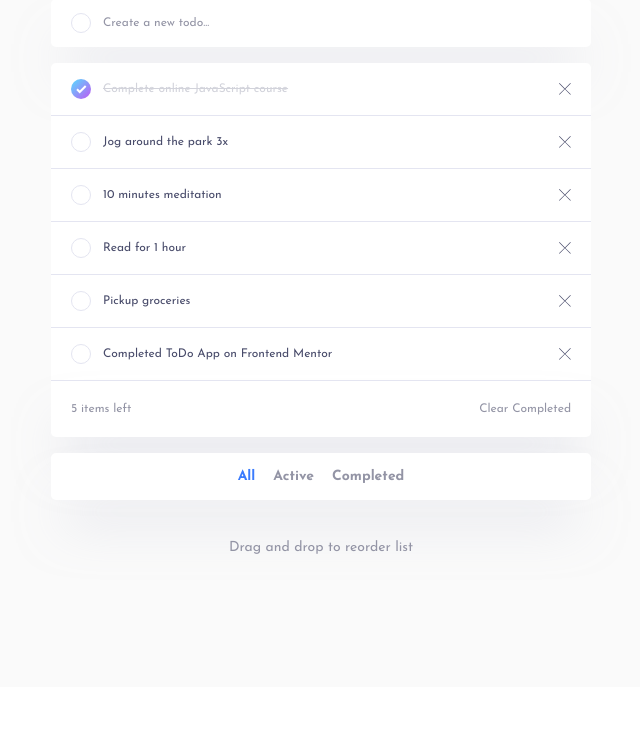
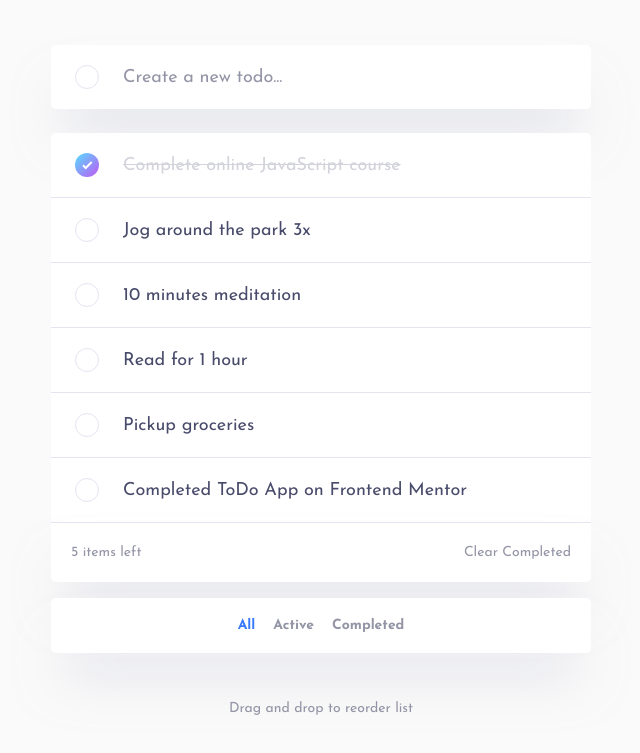
Before and after one commit to dev-fa/todo-app, a website built with webpack: page dist/index.html in a window 1280 px wide. Shown: the part 113-866 px from the top of the page, without its empty margins (319-959 px from the left). Before the commit the page ends 800 px from the top, so only its background shows below. Built offline with Linux system fonts and the light colour scheme.

Commit message:
Make site responsive

```diff
--- a/src/js/modules/ui.js
+++ b/src/js/modules/ui.js
@@ -46,7 +46,7 @@ export default class UI {
   setBackgroundImage() {
     const main = document.querySelector('main');
     if (document.documentElement.className === 'light') {
-      if (window.innerWidth <= 500) {
+      if (window.innerWidth <= 700) {
         // Mobile
         main.style.backgroundImage = 'url(./assets/bg-mobile-light.jpg)';
         main.style.backgroundRepeat = 'no-repeat';
@@ -58,7 +58,7 @@ export default class UI {
         main.style.backgroundSize = '100% auto';
       }
     } else if (document.documentElement.className === 'dark') {
-      if (window.innerWidth <= 500) {
+      if (window.innerWidth <= 700) {
         // Mobile
         main.style.backgroundImage = 'url(./assets/bg-mobile-dark.jpg)';
         main.style.backgroundRepeat = 'no-repeat';
--- a/src/sass/components/_theme-toggle.scss
+++ b/src/sass/components/_theme-toggle.scss
@@ -1,3 +1,5 @@
+@use '../abstracts/' as *;
+
 #theme-toggle {
   cursor: pointer;
   fill: #fff;
@@ -5,4 +7,11 @@
   max-width: 20px;
   min-height: 20px;
   min-width: 20px;
+
+  @include breakpoint(medium) {
+    max-height: 26px;
+    max-width: 26px;
+    min-height: 26px;
+    min-width: 26px;
+  }
 }
--- a/src/sass/components/todo-widget/_box.scss
+++ b/src/sass/components/todo-widget/_box.scss
@@ -9,6 +9,10 @@
   padding: 16px 20px;
   width: 100%;
 
+  @include breakpoint(medium) {
+    padding: 20px 24px;
+  }
+
   &--create {
     @extend .todo-box;
 
@@ -17,6 +21,11 @@
     box-shadow: var(--box-shadow-primary);
     margin-bottom: 16px;
     padding: 14px 20px;
+
+    @include breakpoint(medium) {
+      margin-bottom: 24px;
+      padding: 20px 24px;
+    }
 
     & > form {
       height: 100%;
@@ -30,6 +39,10 @@
       font-size: rem(12);
       height: 100%;
       width: 100%;
+
+      @include breakpoint(medium) {
+        font-size: rem(18);
+      }
     }
 
     & input:hover {
@@ -87,11 +100,19 @@
     align-items: center;
     display: flex;
     gap: 12px;
+
+    @include breakpoint(medium) {
+      gap: 24px;
+    }
   }
 
   &__text {
     color: var(--clr-text);
     font-size: rem(12);
+
+    @include breakpoint(medium) {
+      font-size: rem(18);
+    }
 
     &--active {
       @extend .todo-box__text;
@@ -111,6 +132,10 @@
       @extend .todo-box__text;
 
       color: var(--clr-text-inactive);
+
+      @include breakpoint(medium) {
+        font-size: rem(14);
+      }
     }
 
     &--functions:hover {
--- a/src/sass/components/todo-widget/_button.scss
+++ b/src/sass/components/todo-widget/_button.scss
@@ -1,3 +1,5 @@
+@use '../../abstracts/' as *;
+
 .btn-todo {
   align-items: center;
   background: var(--clr-todo-box);
@@ -10,6 +12,13 @@
   max-width: 20px;
   min-height: 20px;
   min-width: 20px;
+
+  @include breakpoint(medium) {
+    max-height: 24px;
+    max-width: 24px;
+    min-height: 24px;
+    min-width: 24px;
+  }
 
   &--checked {
     @extend .btn-todo;
@@ -24,6 +33,13 @@
     max-width: 18px;
     min-height: 18px;
     min-width: 18px;
+
+    @include breakpoint(medium) {
+      max-height: 22px;
+      max-width: 22px;
+      min-height: 22px;
+      min-width: 22px;
+    }
   }
 }
 
@@ -38,6 +54,13 @@
   min-width: 20px;
   order: -1;
 
+  @include breakpoint(small) {
+    max-height: 24px;
+    max-width: 24px;
+    min-height: 24px;
+    min-width: 24px;
+  }
+
   &:hover {
     background-image: var(--clr-check-background);
   }
@@ -49,4 +72,16 @@
   height: 12px;
   margin-left: 12px;
   width: 12px;
+
+  @include breakpoint(small) {
+    opacity: 0;
+    height: 18px;
+    margin-left: 24px;
+    width: 18px;
+    transition: opacity 0.1s ease-in-out;
+
+    &:hover {
+      opacity: 1;
+    }
+  }
 }
--- a/src/sass/components/todo-widget/_sections.scss
+++ b/src/sass/components/todo-widget/_sections.scss
@@ -1,9 +1,15 @@
+@use '../../abstracts/' as *;
+
 .todo-widget {
   display: flex;
   flex-direction: column;
   gap: 40px;
   max-width: 540px;
   width: 100%;
+
+  @include breakpoint(medium) {
+    gap: 48px;
+  }
 
   &__top {
     display: flex;
--- a/src/sass/components/todo-widget/_typography.scss
+++ b/src/sass/components/todo-widget/_typography.scss
@@ -5,6 +5,10 @@
   font-size: rem(24);
   font-weight: 700;
   letter-spacing: 10px;
+
+  @include breakpoint(medium) {
+    font-size: rem(40);
+  }
 }
 
 .todo-instructions {
--- a/src/sass/layouts/_main.scss
+++ b/src/sass/layouts/_main.scss
@@ -3,7 +3,6 @@
 main {
   align-items: center;
   background-color: var(--clr-main-background);
-  // background-image: url(./assets/bg-mobile-light.jpg);
   background-repeat: no-repeat;
   background-size: 100% auto;
   display: flex;
@@ -12,7 +11,7 @@ main {
   min-height: inherit;
   padding: 48px 24px;
 
-  // @include breakpoint(small) {
-  //   background-image: url(./assets/bg-desktop-light.jpg);
-  // }
+  @include breakpoint(medium) {
+    padding: 70px 24px;
+  }
 }
```
Also changed, not shown: dist/main.js, dist/style.css, 1 other file.
